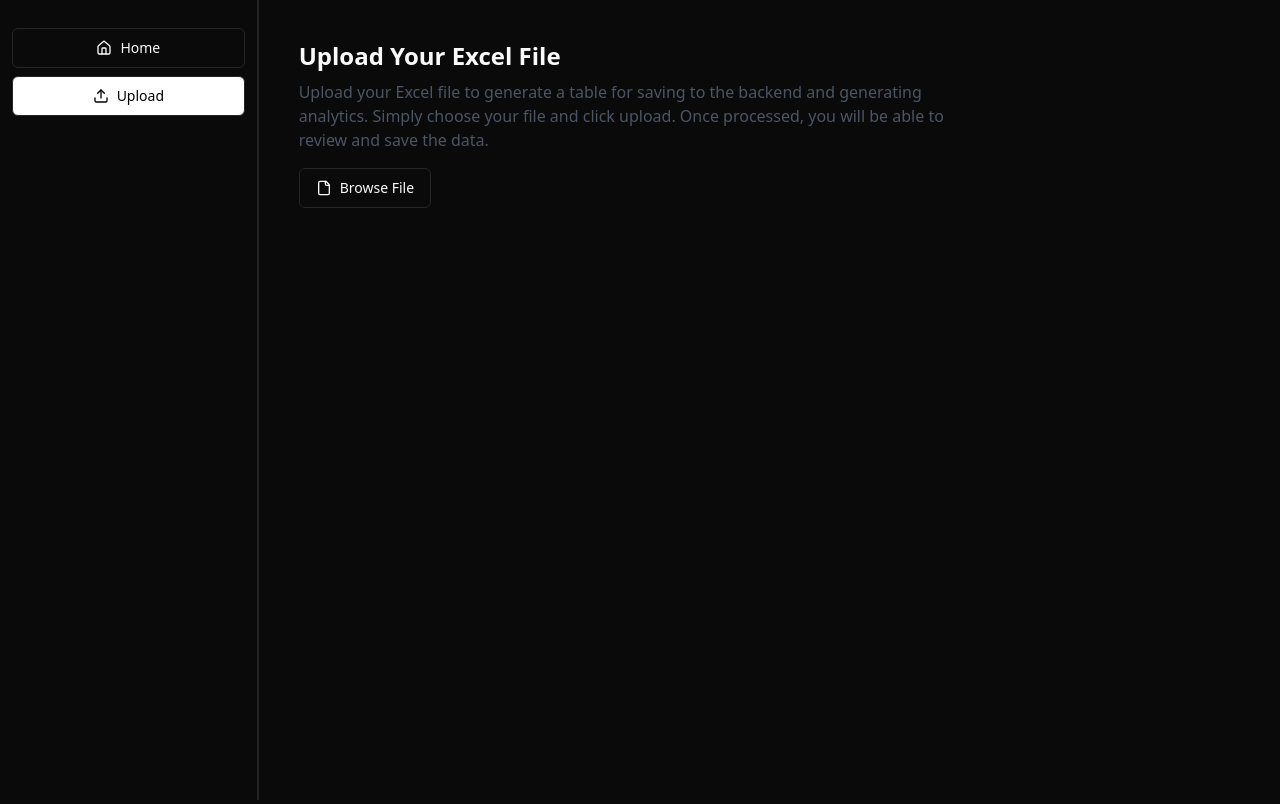
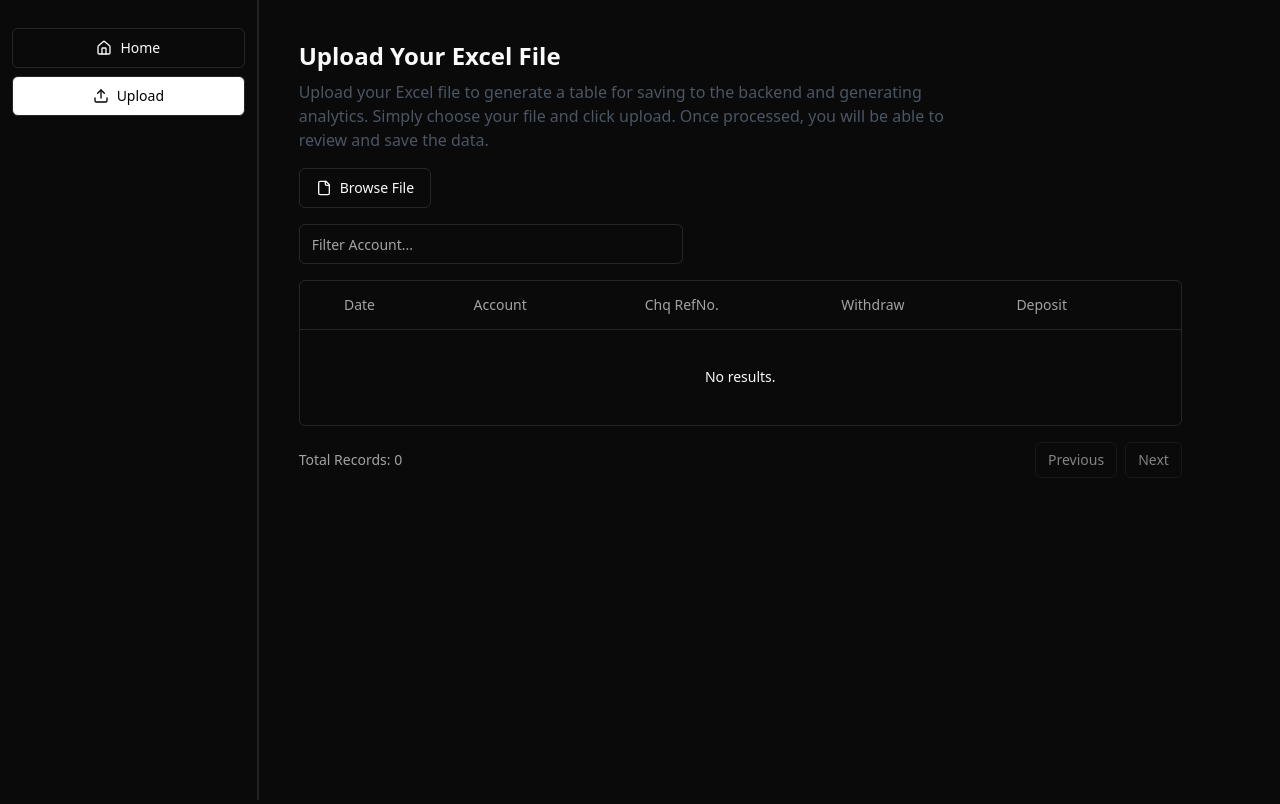
Before and after one commit to YashChauhan858/Expense-Calculator, a React (Vite) app in the folder Client/: page /upload-expense in a window 1280 px wide. Built offline with nearby package versions, Linux system fonts and the light colour scheme.

Commit message:
Added table and connected browsed data to it

```diff
--- a/Client/package.json
+++ b/Client/package.json
@@ -13,6 +13,7 @@
     "@radix-ui/react-slot": "^1.1.0",
     "@tanstack/react-query": "^5.51.21",
     "@tanstack/react-router": "^1.46.4",
+    "@tanstack/react-table": "^8.20.1",
     "axios": "^1.7.3",
     "class-variance-authority": "^0.7.0",
     "clsx": "^2.1.1",
--- a/Client/src/components/global/UploadXLS.tsx
+++ b/Client/src/components/global/UploadXLS.tsx
@@ -1,11 +1,11 @@
-import { TStatementRow, TStatementItem } from "@/types";
+import { TStatementRow, TStatementItem, IUploadXLS } from "@/types";
 import { ChangeEvent, useRef, useState } from "react";
 import * as XLSX from "xlsx";
 import { Input } from "../ui/input";
 import { Button } from "../ui/button";
 import { File } from "lucide-react";
 
-const UploadXLS = () => {
+const UploadXLS = ({ saveExpenseFileData }: IUploadXLS) => {
   const [fileName, setFileName] = useState("");
   const inputRef = useRef<HTMLInputElement>(null);
 
@@ -49,7 +49,8 @@ const UploadXLS = () => {
         });
       });
 
-      console.log({ data });
+      console.log({ data }, Object.values(data).flat());
+      saveExpenseFileData(data);
     };
 
     reader.readAsBinaryString(file);
--- /dev/null
+++ b/Client/src/components/ui/table.tsx
@@ -0,0 +1,117 @@
+import * as React from "react"
+
+import { cn } from "@/lib/utils"
+
+const Table = React.forwardRef<
+  HTMLTableElement,
+  React.HTMLAttributes<HTMLTableElement>
+>(({ className, ...props }, ref) => (
+  <div className="relative w-full overflow-auto">
+    <table
+      ref={ref}
+      className={cn("w-full caption-bottom text-sm", className)}
+      {...props}
+    />
+  </div>
+))
+Table.displayName = "Table"
+
+const TableHeader = React.forwardRef<
+  HTMLTableSectionElement,
+  React.HTMLAttributes<HTMLTableSectionElement>
+>(({ className, ...props }, ref) => (
+  <thead ref={ref} className={cn("[&_tr]:border-b", className)} {...props} />
+))
+TableHeader.displayName = "TableHeader"
+
+const TableBody = React.forwardRef<
+  HTMLTableSectionElement,
+  React.HTMLAttributes<HTMLTableSectionElement>
+>(({ className, ...props }, ref) => (
+  <tbody
+    ref={ref}
+    className={cn("[&_tr:last-child]:border-0", className)}
+    {...props}
+  />
+))
+TableBody.displayName = "TableBody"
+
+const TableFooter = React.forwardRef<
+  HTMLTableSectionElement,
+  React.HTMLAttributes<HTMLTableSectionElement>
+>(({ className, ...props }, ref) => (
+  <tfoot
+    ref={ref}
+    className={cn(
+      "border-t bg-muted/50 font-medium [&>tr]:last:border-b-0",
+      className
+    )}
+    {...props}
+  />
+))
+TableFooter.displayName = "TableFooter"
+
+const TableRow = React.forwardRef<
+  HTMLTableRowElement,
+  React.HTMLAttributes<HTMLTableRowElement>
+>(({ className, ...props }, ref) => (
+  <tr
+    ref={ref}
+    className={cn(
+      "border-b transition-colors hover:bg-muted/50 data-[state=selected]:bg-muted",
+      className
+    )}
+    {...props}
+  />
+))
+TableRow.displayName = "TableRow"
+
+const TableHead = React.forwardRef<
+  HTMLTableCellElement,
+  React.ThHTMLAttributes<HTMLTableCellElement>
+>(({ className, ...props }, ref) => (
+  <th
+    ref={ref}
+    className={cn(
+      "h-12 px-4 text-left align-middle font-medium text-muted-foreground [&:has([role=checkbox])]:pr-0",
+      className
+    )}
+    {...props}
+  />
+))
+TableHead.displayName = "TableHead"
+
+const TableCell = React.forwardRef<
+  HTMLTableCellElement,
+  React.TdHTMLAttributes<HTMLTableCellElement>
+>(({ className, ...props }, ref) => (
+  <td
+    ref={ref}
+    className={cn("p-4 align-middle [&:has([role=checkbox])]:pr-0", className)}
+    {...props}
+  />
+))
+TableCell.displayName = "TableCell"
+
+const TableCaption = React.forwardRef<
+  HTMLTableCaptionElement,
+  React.HTMLAttributes<HTMLTableCaptionElement>
+>(({ className, ...props }, ref) => (
+  <caption
+    ref={ref}
+    className={cn("mt-4 text-sm text-muted-foreground", className)}
+    {...props}
+  />
+))
+TableCaption.displayName = "TableCaption"
+
+export {
+  Table,
+  TableHeader,
+  TableBody,
+  TableFooter,
+  TableHead,
+  TableRow,
+  TableCell,
+  TableCaption,
+}
--- /dev/null
+++ b/Client/src/components/upload-expense/Table.tsx
@@ -0,0 +1,201 @@
+import {
+  ColumnDef,
+  ColumnFiltersState,
+  SortingState,
+  VisibilityState,
+  flexRender,
+  getCoreRowModel,
+  getFilteredRowModel,
+  getPaginationRowModel,
+  getSortedRowModel,
+  useReactTable,
+} from "@tanstack/react-table";
+
+import { Button } from "@/components/ui/button";
+
+import { Input } from "@/components/ui/input";
+import {
+  Table,
+  TableBody,
+  TableCell,
+  TableHead,
+  TableHeader,
+  TableRow,
+} from "@/components/ui/table";
+import { useState } from "react";
+import { TStatementItem } from "@/types";
+import { truncateText } from "@/utils";
+
+const columns: ColumnDef<TStatementItem>[] = [
+  {
+    accessorKey: "date",
+    header: () => <div className="text-center font-medium">Date</div>,
+    cell: ({ row }) => (
+      <div className="text-center">{row.getValue("date")}</div>
+    ),
+    enableSorting: false,
+    enableHiding: false,
+  },
+  {
+    accessorKey: "account",
+    header: () => <div className="text-center font-medium">Account</div>,
+    cell: ({ row }) => (
+      <div className="text-center w-full">
+        <p
+          className="truncate overflow-hidden w-full"
+          title={row.getValue("account")}
+        >
+          {truncateText(row.getValue("account"), 40)}
+        </p>
+      </div>
+    ),
+  },
+  {
+    accessorKey: "chqRefNo",
+    header: () => <div className="text-center font-medium">Chq RefNo.</div>,
+    cell: ({ row }) => (
+      <div className="text-center lowercase">{row.getValue("chqRefNo")}</div>
+    ),
+  },
+  {
+    accessorKey: "withdraw",
+    header: () => <div className="text-center font-medium">Withdraw</div>,
+    cell: ({ row }) => {
+      return (
+        <div className="text-center font-medium">
+          {row.getValue("withdraw")}
+        </div>
+      );
+    },
+  },
+  {
+    accessorKey: "deposit",
+    header: () => <div className="text-center font-medium">Deposit</div>,
+    cell: ({ row }) => {
+      return (
+        <div className="text-center font-medium">{row.getValue("deposit")}</div>
+      );
+    },
+  },
+  {
+    id: "actions",
+    enableHiding: false,
+    cell: () => {
+      return <h1>data</h1>;
+    },
+  },
+];
+
+const ExpenseTable = ({ fileData }: { fileData: TStatementItem[] | null }) => {
+  const [sorting, setSorting] = useState<SortingState>([]);
+  const [columnFilters, setColumnFilters] = useState<ColumnFiltersState>([]);
+  const [columnVisibility, setColumnVisibility] = useState<VisibilityState>({});
+  const [rowSelection, setRowSelection] = useState({});
+
+  const table = useReactTable<TStatementItem>({
+    data: fileData ?? [],
+    columns,
+    onSortingChange: setSorting,
+    onColumnFiltersChange: setColumnFilters,
+    getCoreRowModel: getCoreRowModel(),
+    getPaginationRowModel: getPaginationRowModel(),
+    getSortedRowModel: getSortedRowModel(),
+    getFilteredRowModel: getFilteredRowModel(),
+    onColumnVisibilityChange: setColumnVisibility,
+    onRowSelectionChange: setRowSelection,
+    state: {
+      sorting,
+      columnFilters,
+      columnVisibility,
+      rowSelection,
+    },
+  });
+
+  return (
+    <div className="w-full">
+      <div className="flex items-center py-4">
+        <Input
+          placeholder="Filter Account..."
+          value={(table.getColumn("account")?.getFilterValue() as string) ?? ""}
+          onChange={(event) => {
+            if (!fileData) return;
+            table.getColumn("account")?.setFilterValue(event.target.value);
+          }}
+          className="max-w-sm"
+        />
+      </div>
+      <div className="rounded-md border">
+        <Table>
+          <TableHeader>
+            {table.getHeaderGroups().map((headerGroup) => (
+              <TableRow key={headerGroup.id}>
+                {headerGroup.headers.map((header) => {
+                  return (
+                    <TableHead key={header.id}>
+                      {header.isPlaceholder
+                        ? null
+                        : flexRender(
+                            header.column.columnDef.header,
+                            header.getContext()
+                          )}
+                    </TableHead>
+                  );
+                })}
+              </TableRow>
+            ))}
+          </TableHeader>
+          <TableBody>
+            {table.getRowModel().rows?.length ? (
+              table.getRowModel().rows.map((row) => (
+                <TableRow key={row.id}>
+                  {row.getVisibleCells().map((cell) => (
+                    <TableCell key={cell.id}>
+                      {flexRender(
+                        cell.column.columnDef.cell,
+                        cell.getContext()
+                      )}
+                    </TableCell>
+                  ))}
+                </TableRow>
+              ))
+            ) : (
+              <TableRow>
+                <TableCell
+                  colSpan={columns.length}
+                  className="h-24 text-center"
+                >
+                  No results.
+                </TableCell>
+              </TableRow>
+            )}
+          </TableBody>
+        </Table>
+      </div>
+      <div className="flex items-center justify-end space-x-2 py-4">
+        <div className="flex-1 text-sm text-muted-foreground">
+          Total Records: {table.getFilteredRowModel().rows.length}
+        </div>
+        <div className="space-x-2">
+          <Button
+            variant="outline"
+            size="sm"
+            onClick={() => table.previousPage()}
+            disabled={!table.getCanPreviousPage()}
+          >
+            Previous
+          </Button>
+          <Button
+            variant="outline"
+            size="sm"
+            onClick={() => table.nextPage()}
+            disabled={!table.getCanNextPage()}
+          >
+            Next
+          </Button>
+        </div>
+      </div>
+    </div>
+  );
+};
+
+export default ExpenseTable;
--- a/Client/src/routes/_dashboardLayout/upload-expense.tsx
+++ b/Client/src/routes/_dashboardLayout/upload-expense.tsx
@@ -1,11 +1,21 @@
 import UploadXLS from "@/components/global/UploadXLS";
+import ExpenseTable from "@/components/upload-expense/Table";
+import { TFileData } from "@/types";
 import { createFileRoute } from "@tanstack/react-router";
+import { useState } from "react";
 
 export const Route = createFileRoute("/_dashboardLayout/upload-expense")({
   component: UploadExpense,
 });
 
 function UploadExpense() {
+  const [fileData, setFileData] = useState<TFileData | null>(null);
+
+  const saveExpenseFileData = (data: TFileData | null) => {
+    if (!data) return;
+    setFileData(data);
+  };
+
   return (
     <section className="pt-10">
       <h1 className="text-2xl font-bold">Upload Your Excel File</h1>
@@ -14,9 +24,16 @@ function UploadExpense() {
         generating analytics. Simply choose your file and click upload. Once
         processed, you will be able to review and save the data.
       </p>
-      <div className="w-full mt-4">
-        <UploadXLS />
-      </div>
+
+      <section className="w-full mt-4">
+        <UploadXLS saveExpenseFileData={saveExpenseFileData} />
+      </section>
+
+      <section className="w-[90%]">
+        <ExpenseTable
+          fileData={fileData ? Object.values(fileData).flat() : null}
+        />
+      </section>
     </section>
   );
 }
--- /dev/null
+++ b/Client/src/types/component.types.ts
@@ -0,0 +1,5 @@
+import { TFileData } from "./uploadCsv.types";
+
+export interface IUploadXLS {
+  saveExpenseFileData: (data: TFileData | null) => void;
+}
--- a/Client/src/types/index.ts
+++ b/Client/src/types/index.ts
@@ -1 +1,2 @@
 export * from "./uploadCsv.types";
+export * from "./component.types";
--- a/Client/src/types/uploadCsv.types.ts
+++ b/Client/src/types/uploadCsv.types.ts
@@ -15,3 +15,5 @@ export type TStatementItem = {
   withdraw: string;
   deposit: string;
 };
+
+export type TFileData = Record<string, TStatementItem[]>;
--- /dev/null
+++ b/Client/src/utils/helper.ts
@@ -0,0 +1,12 @@
+/**
+ * Truncates a text to a specified length and appends an ellipsis if necessary.
+ * @param text - The text to truncate.
+ * @param maxLength - The maximum length of the truncated text.
+ * @returns The truncated text with an ellipsis if it exceeds the maximum length.
+ */
+export const truncateText = (text: string, maxLength: number = 10): string => {
+  if (text.length <= maxLength) {
+    return text;
+  }
+  return text.slice(0, maxLength - 3) + "...";
+};
--- /dev/null
+++ b/Client/src/utils/index.ts
@@ -0,0 +1 @@
+export * from "./helper";
```
Also changed, not shown: 1 other file (tests, documents, lock files or other folders).
